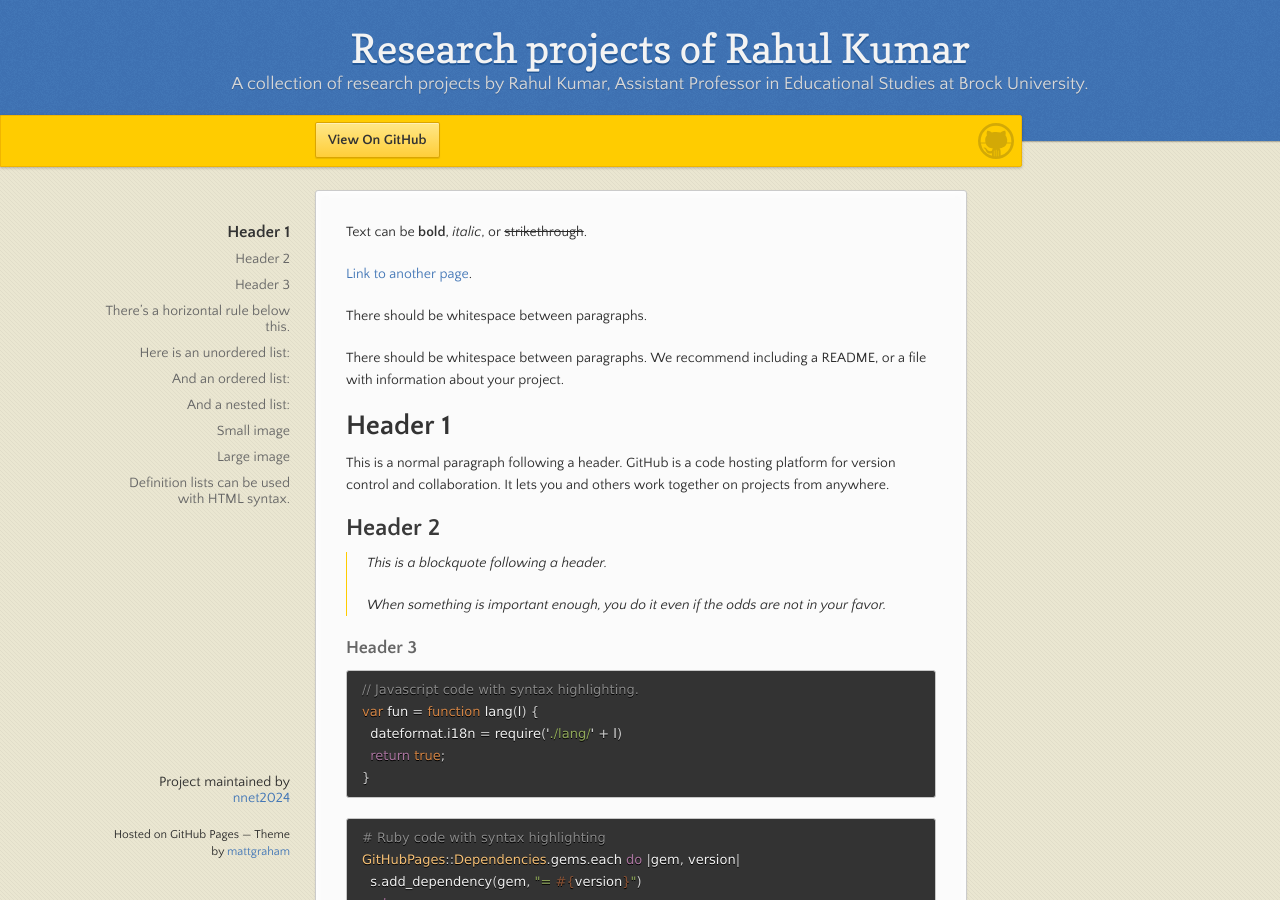
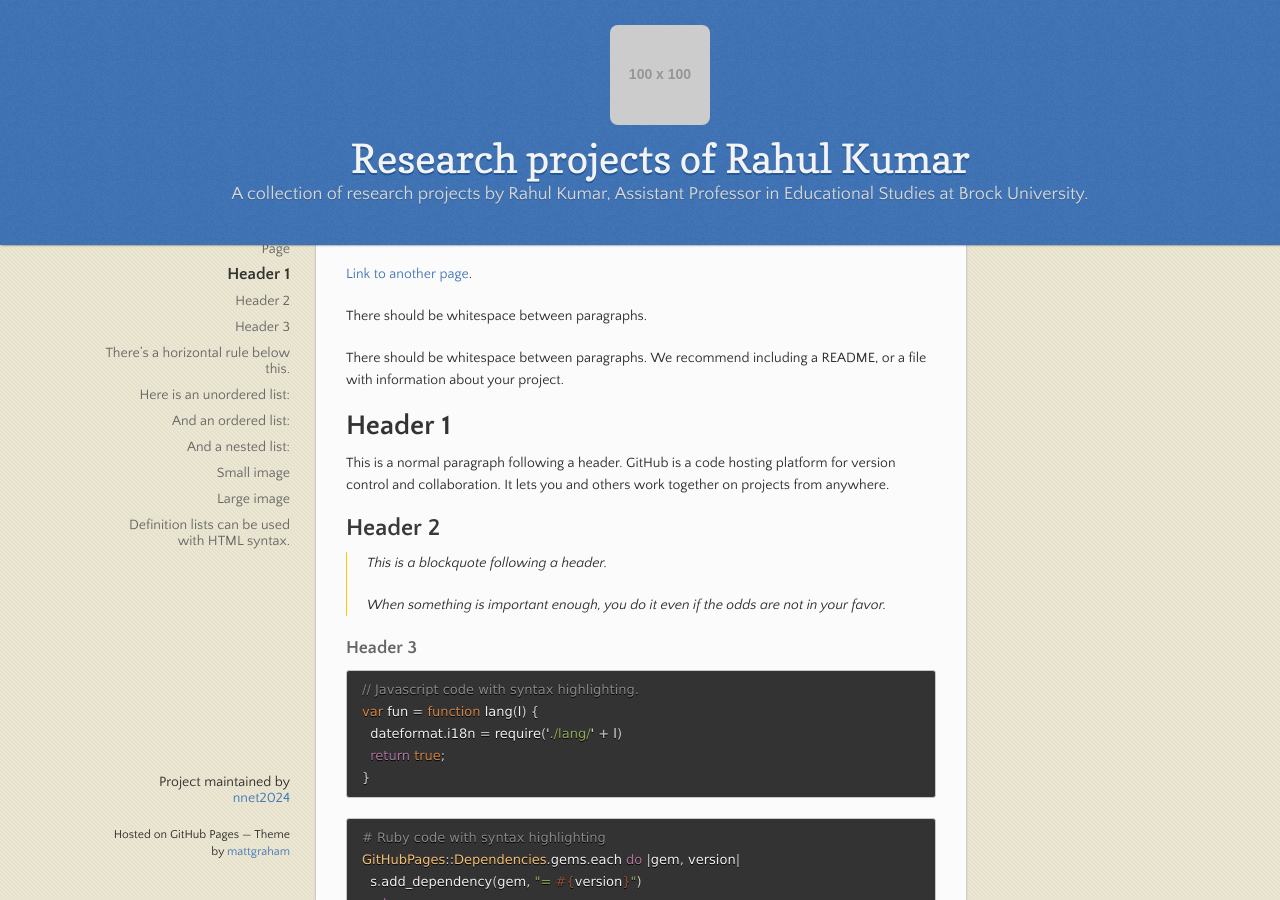
Before and after one commit to nnet2024/mytheme, a Jekyll site: the page built from index.md, in a window 1280 px wide and 900 px high. Built offline with Jekyll 4.4.1, drawn with Linux system fonts in a browser that asks for light colours.

Commit message:
Updated default.html

```diff
--- a/_layouts/default.html
+++ b/_layouts/default.html
@@ -17,29 +17,28 @@
   </head>
   <body>
 
-      <header>
-        <h1>{{ page.title | default: site.title | default: site.github.repository_name }}</h1>
+      <header style="display: flex; align-items: center; justify-content: center; flex-direction: column; text-align: center;">
+        <!-- Brock University Logo -->
+        <!-- You will need to upload your Brock University logo to your repository (e.g., in an 'assets/images' folder) -->
+        <!-- and replace the 'src' attribute with the actual URL. -->
+        <!-- For example: src="{{ '/assets/images/brock-logo.png' | relative_url }}" -->
+        <img src="https://placehold.co/100x100/FF0000/FFFFFF?text=Brock+Logo" alt="Brock University Logo" style="max-width: 100px; height: auto; margin-bottom: 10px; border-radius: 8px;">
+        <h1 style="margin-top: 0;">{{ page.title | default: site.title | default: site.github.repository_name }}</h1>
         <p>{{ page.description | default: site.description | default: site.github.project_tagline }}</p>
       </header>
 
-      <div id="banner">
-        <span id="logo"></span>
-
-        <a href="{{ site.github.repository_url }}" class="button fork"><strong>View On GitHub</strong></a>
-        {% if site.show_downloads %}
-          <div class="downloads">
-            <span>Downloads:</span>
-            <ul>
-              <li><a href="{{ site.github.zip_url }}" class="button">ZIP</a></li>
-              <li><a href="{{ site.github.tar_url }}" class="button">TAR</a></li>
-            </ul>
-          </div>
-        {% endif %}
+      <div id="banner" style="display: none;">
+        <!-- The banner section is hidden as per your request to simplify the layout -->
       </div><!-- end banner -->
 
     <div class="wrapper">
       <nav>
-        <ul></ul>
+        <ul>
+          <!-- Navigation links can be added here for your research projects -->
+          <!-- Example: <li><a href="{{ '/project-one.html' | relative_url }}">Project One</a></li> -->
+          <!-- You can link back to your main university page here -->
+          <li><a href="https://rkumar-brock.ca" target="_blank" rel="noopener noreferrer">Rahul Kumar's Brock University Page</a></li>
+        </ul>
       </nav>
       <section>
         {{ content }}
```
